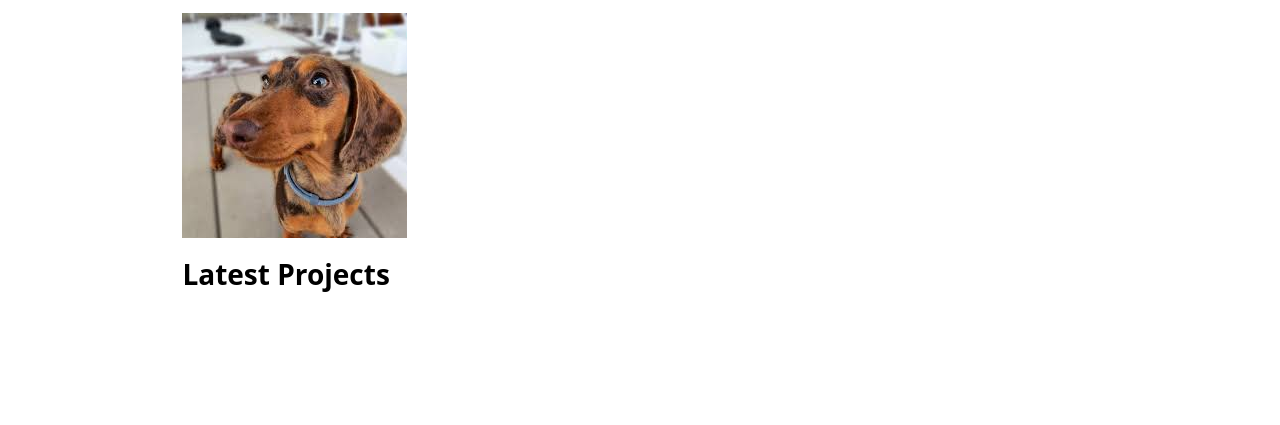
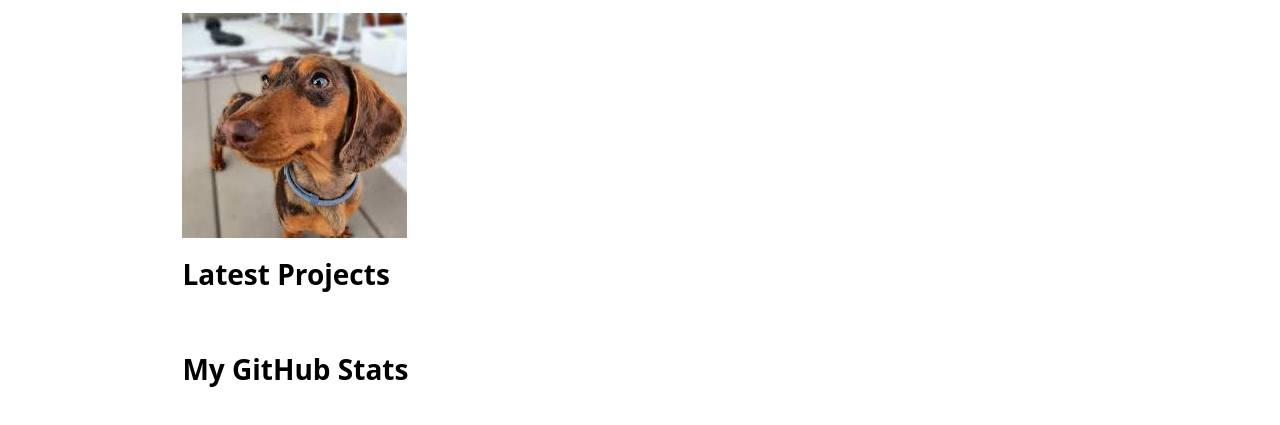
Before and after one commit to t2liang/portfolio, a plain HTML site: page index.html in a window 1280 px wide. Shown: the part 239-664 px from the top of the page. Drawn offline with Linux system fonts and the light colour scheme.

Commit message:
Update index.html

```diff
--- a/index.html
+++ b/index.html
@@ -16,8 +16,13 @@
     </p>
 
     <img src="images/dog.jpg" alt="Picture of Daschund dog">
+
     <h2>Latest Projects</h2>
     <div class="projects"></div>
+
+    <section id="profile-stats">
+        <h2>My GitHub Stats</h2>
+    </section>
 
     <script type="module" src="global.js"></script>
     <script src="index.js" type="module" defer></script>
```
